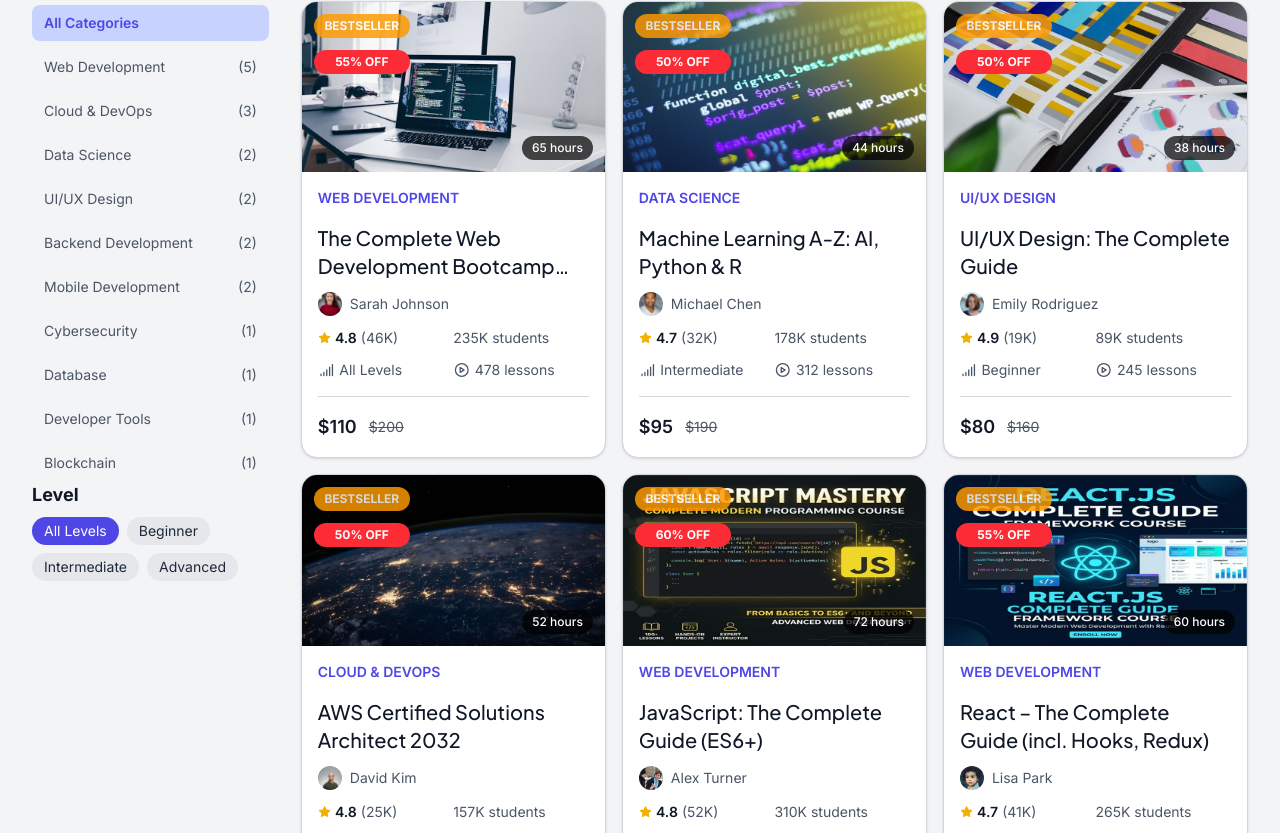
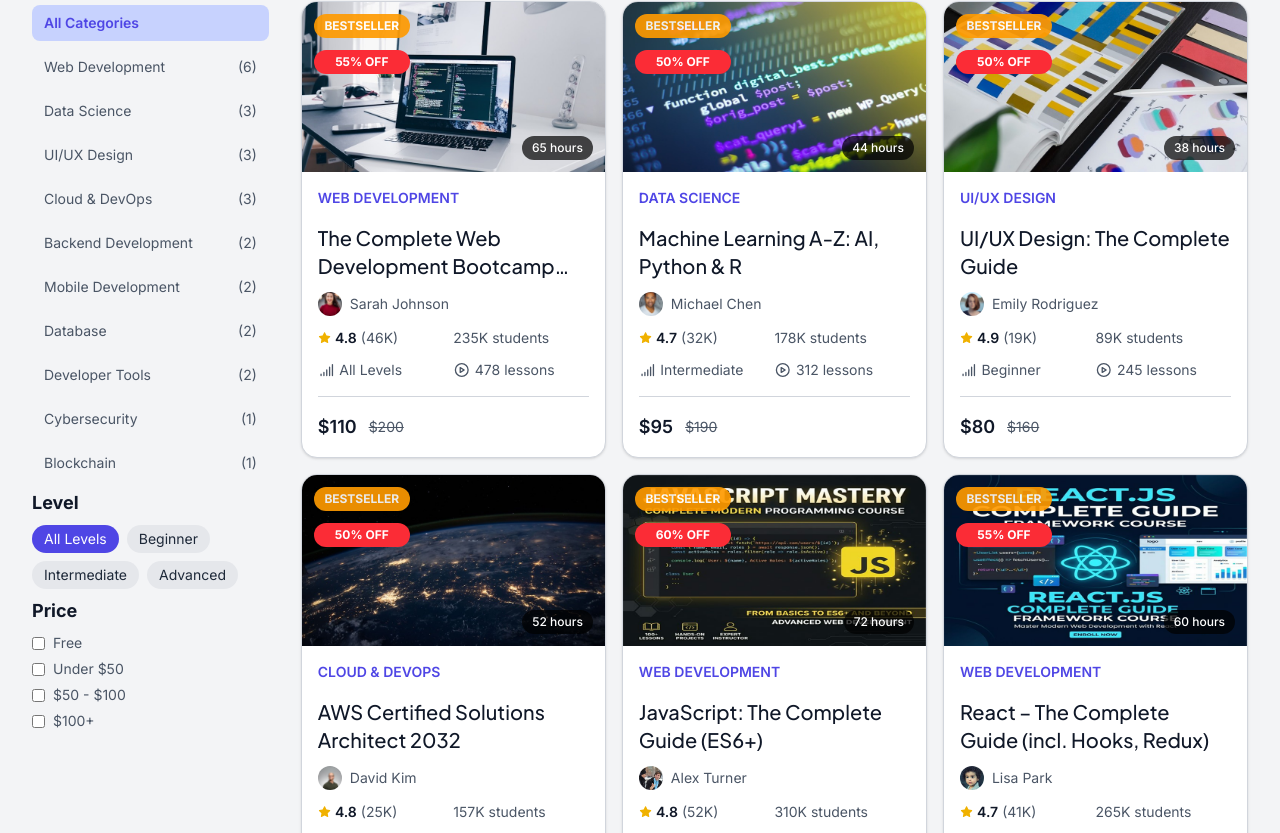
Before and after one commit to Ahmed-Osama99/learnify, a React (Vite) app: page /courses in a window 1280 px wide. Shown: the part 407-1240 px from the top of the page. Built offline with nearby package versions, Linux system fonts and the light colour scheme.

Commit message:
work on filter logic

```diff
--- a/package.json
+++ b/package.json
@@ -20,6 +20,7 @@
     "@vercel/speed-insights": "^2.0.0",
     "react": "^19.2.4",
     "react-dom": "^19.2.4",
+    "react-helmet-async": "^3.0.0",
     "react-router-dom": "^7.14.0",
     "tailwindcss": "^4.2.2"
   },
--- a/public/data/courses.json
+++ b/public/data/courses.json
@@ -21,7 +21,7 @@
     "instructor": "Michael Chen",
     "review": { "stars": 4.7, "count": "32K" },
     "enrolled": 178000,
-    "level": "Intermediate",
+    "level": "intermediate",
     "lessons": 312,
     "price": 190,
     "discount": 50,
@@ -36,7 +36,7 @@
     "instructor": "Emily Rodriguez",
     "review": { "stars": 4.9, "count": "19K" },
     "enrolled": 89000,
-    "level": "Beginner",
+    "level": "beginner",
     "lessons": 245,
     "price": 160,
     "discount": 50,
@@ -51,7 +51,7 @@
     "instructor": "David Kim",
     "review": { "stars": 4.8, "count": "25K" },
     "enrolled": 157000,
-    "level": "Intermediate",
+    "level": "intermediate",
     "lessons": 380,
     "price": 170,
     "discount": 50,
@@ -81,7 +81,7 @@
     "instructor": "Lisa Park",
     "review": { "stars": 4.7, "count": "41K" },
     "enrolled": 265000,
-    "level": "Intermediate",
+    "level": "intermediate",
     "lessons": 490,
     "price": 190,
     "discount": 55,
@@ -96,7 +96,7 @@
     "instructor": "Omar Hassan",
     "review": { "stars": 4.6, "count": "28K" },
     "enrolled": 195000,
-    "level": "Intermediate",
+    "level": "intermediate",
     "lessons": 350,
     "price": 175,
     "discount": 50,
@@ -111,7 +111,7 @@
     "instructor": "Jessica White",
     "review": { "stars": 4.8, "count": "18K" },
     "enrolled": 120000,
-    "level": "Beginner",
+    "level": "beginner",
     "lessons": 290,
     "price": 200,
     "discount": 45,
@@ -126,7 +126,7 @@
     "instructor": "James Mitchell",
     "review": { "stars": 4.7, "count": "22K" },
     "enrolled": 145000,
-    "level": "Intermediate",
+    "level": "intermediate",
     "lessons": 410,
     "price": 185,
     "discount": 50,
@@ -141,7 +141,7 @@
     "instructor": "Priya Sharma",
     "review": { "stars": 4.6, "count": "15K" },
     "enrolled": 98000,
-    "level": "Beginner",
+    "level": "beginner",
     "lessons": 330,
     "price": 170,
     "discount": 55,
@@ -156,7 +156,7 @@
     "instructor": "Daniel Brooks",
     "review": { "stars": 4.7, "count": "20K" },
     "enrolled": 130000,
-    "level": "Intermediate",
+    "level": "intermediate",
     "lessons": 280,
     "price": 195,
     "discount": 50,
@@ -171,7 +171,7 @@
     "instructor": "Natasha Volkov",
     "review": { "stars": 4.5, "count": "14K" },
     "enrolled": 112000,
-    "level": "Beginner",
+    "level": "beginner",
     "lessons": 220,
     "price": 150,
     "discount": 45,
@@ -186,7 +186,7 @@
     "instructor": "Ryan Cooper",
     "review": { "stars": 4.8, "count": "17K" },
     "enrolled": 140000,
-    "level": "Intermediate",
+    "level": "intermediate",
     "lessons": 260,
     "price": 165,
     "discount": 50,
@@ -216,7 +216,7 @@
     "instructor": "Chris Anderson",
     "review": { "stars": 4.7, "count": "21K" },
     "enrolled": 160000,
-    "level": "Beginner",
+    "level": "beginner",
     "lessons": 400,
     "price": 195,
     "discount": 50,
@@ -231,7 +231,7 @@
     "instructor": "Anna Lee",
     "review": { "stars": 4.9, "count": "30K" },
     "enrolled": 210000,
-    "level": "Beginner",
+    "level": "beginner",
     "lessons": 150,
     "price": 120,
     "discount": 40,
@@ -246,7 +246,7 @@
     "instructor": "Kevin Wright",
     "review": { "stars": 4.6, "count": "12K" },
     "enrolled": 78000,
-    "level": "Beginner",
+    "level": "beginner",
     "lessons": 180,
     "price": 140,
     "discount": 45,
@@ -261,7 +261,7 @@
     "instructor": "Maria Santos",
     "review": { "stars": 4.5, "count": "9K" },
     "enrolled": 65000,
-    "level": "Advanced",
+    "level": "advanced",
     "lessons": 270,
     "price": 210,
     "discount": 50,
@@ -276,7 +276,7 @@
     "instructor": "Tom Baker",
     "review": { "stars": 4.7, "count": "11K" },
     "enrolled": 85000,
-    "level": "Intermediate",
+    "level": "intermediate",
     "lessons": 230,
     "price": 175,
     "discount": 50,
@@ -291,12 +291,87 @@
     "instructor": "Lena Fischer",
     "review": { "stars": 4.6, "count": "16K" },
     "enrolled": 105000,
-    "level": "Beginner",
+    "level": "advanced",
     "lessons": 320,
     "price": 155,
     "discount": 45,
     "hoursCount": 44,
     "image": "/images/courses/linux-admin.jpg",
     "instructorImage": "/images/instructors/lena.jpg"
+  },
+  {
+    "id": "html-css-basics",
+    "title": "HTML & CSS Fundamentals: Build Your First Website",
+    "category": "Web Development",
+    "instructor": "Sarah Johnson",
+    "review": { "stars": 4.7, "count": "8K" },
+    "enrolled": 54000,
+    "level": "beginner",
+    "lessons": 80,
+    "price": 0,
+    "discount": 0,
+    "hoursCount": 10,
+    "image": "/images/courses/web-dev-bootcamp.jpg",
+    "instructorImage": "/images/instructors/sarah.jpg"
+  },
+  {
+    "id": "python-beginners",
+    "title": "Python Programming for Absolute Beginners",
+    "category": "Data Science",
+    "instructor": "Omar Hassan",
+    "review": { "stars": 4.6, "count": "11K" },
+    "enrolled": 72000,
+    "level": "beginner",
+    "lessons": 95,
+    "price": 0,
+    "discount": 0,
+    "hoursCount": 12,
+    "image": "/images/courses/python-data.png",
+    "instructorImage": "/images/instructors/omar.jpg"
+  },
+  {
+    "id": "uiux-thinking",
+    "title": "Introduction to UI/UX Thinking",
+    "category": "UI/UX Design",
+    "instructor": "Emily Rodriguez",
+    "review": { "stars": 4.8, "count": "6K" },
+    "enrolled": 41000,
+    "level": "beginner",
+    "lessons": 60,
+    "price": 0,
+    "discount": 0,
+    "hoursCount": 7,
+    "image": "/images/courses/ui-ux.jpg",
+    "instructorImage": "/images/instructors/emily.jpg"
+  },
+  {
+    "id": "git-basics",
+    "title": "Git Basics: Your First Repository",
+    "category": "Developer Tools",
+    "instructor": "Anna Lee",
+    "review": { "stars": 4.9, "count": "14K" },
+    "enrolled": 98000,
+    "level": "beginner",
+    "lessons": 45,
+    "price": 0,
+    "discount": 0,
+    "hoursCount": 5,
+    "image": "/images/courses/git-github.jpg",
+    "instructorImage": "/images/instructors/anna.jpg"
+  },
+  {
+    "id": "sql-fundamentals",
+    "title": "SQL Fundamentals: Query Like a Pro",
+    "category": "Database",
+    "instructor": "Natasha Volkov",
+    "review": { "stars": 4.5, "count": "7K" },
+    "enrolled": 48000,
+    "level": "beginner",
+    "lessons": 55,
+    "price": 0,
+    "discount": 0,
+    "hoursCount": 6,
+    "image": "/images/courses/sql-database.jpg",
+    "instructorImage": "/images/instructors/natasha.jpg"
   }
 ]
--- a/src/components/ui/CourseCard.jsx
+++ b/src/components/ui/CourseCard.jsx
@@ -3,8 +3,8 @@
 import { faSignal, faStar } from "@fortawesome/free-solid-svg-icons";
 import { faCirclePlay } from "@fortawesome/free-regular-svg-icons";
 
-const CourseCard = ({course}) => {
-    // this formatter will display numbers (5000) => (5K)
+const CourseCard = ({ course }) => {
+  // this formatter will display numbers (5000) => (5K)
   const formatter = Intl.NumberFormat("en", { notation: "compact" });
   return (
     <Link
@@ -33,7 +33,7 @@
           {course.category}
         </p>
         {/* title */}
-        <h4 className="mt-4 text-xl font-display line-clamp-2 transition-colors group-hover:text-primary-600">
+        <h4 className="font-display mt-4 line-clamp-2 text-xl transition-colors group-hover:text-primary-600">
           {course.title}{" "}
         </h4>
         {/* instructor */}
@@ -54,13 +54,13 @@
               size="xs"
               className="text-yellow-500"
             />
-            <span className="text-gray-900 dark:text-gray-100 font-semibold">
+            <span className="font-semibold text-gray-900 dark:text-gray-100">
               {course.review.stars}
             </span>{" "}
             <span>({course.review.count})</span>
           </p>
           <p>{formatter.format(course.enrolled)} students</p>
-          <p className="flex items-center gap-1">
+          <p className="flex items-center gap-1 capitalize">
             <FontAwesomeIcon icon={faSignal} />
             {course.level}
           </p>
@@ -71,11 +71,19 @@
         </div>
         {/* price */}
         <div className="mt-4 flex items-center gap-3 border-t border-gray-300 pt-4 dark:border-gray-800">
-          <p className="text-lg font-semibold">${Math.floor((course.price * course.discount) / 100)}</p>
-          <p className="text-sm text-gray-600 line-through dark:text-gray-500">
-            {" "}
-            ${course.price}
-          </p>
+          {course.price === 0 ? (
+            <p>Free</p>
+          ) : (
+            <>
+              <p className="text-lg font-semibold">
+                ${Math.floor((course.price * course.discount) / 100)}
+              </p>
+              <p className="text-sm text-gray-600 line-through dark:text-gray-500">
+                {" "}
+                ${course.price}
+              </p>
+            </>
+          )}
         </div>
       </div>
     </Link>
--- a/src/pages/Courses/Courses.jsx
+++ b/src/pages/Courses/Courses.jsx
@@ -8,29 +8,46 @@
   getAllCourses,
   getAllCategories,
   getCoursesByCategory,
+  getCoursesByLevel,
+  getCoursesByPrice,
 } from "/src/services/courseService.js";
 import useFetch from "/src/hooks/useFetch";
+import { Helmet } from "react-helmet-async";
+import { useMemo, useState } from "react";
 
 const Courses = () => {
   const location = useLocation();
-  const urlCategory = new URLSearchParams(location.search).get("category");
-  const urlLevel = new URLSearchParams(location.search).get("level");
-  const getCourses = urlCategory ? getCoursesByCategory : getAllCourses;
+  const params = new URLSearchParams(location.search);
+  const urlCategory = params.get("category");
+  const urlLevel = params.get("level");
+  const [price, setPrice] = useState();
+  const activeParam = urlCategory || urlLevel || price;
+
+  const getCourses = useMemo(() => {
+    if (urlCategory) return getCoursesByCategory;
+    if (urlLevel) return getCoursesByLevel;
+    if (price || price === 0) return getCoursesByPrice;
+    return getAllCourses;
+  }, [urlCategory, urlLevel, price]);
 
   const {
     data: coursesData,
     error: coursesError,
     isLoading: coursesLoading,
-  } = useFetch(getCourses, urlCategory);
+  } = useFetch(getCourses, activeParam);
 
   const { data: categoryData } = useFetch(getAllCategories);
 
   return (
+    <>
+      <Helmet>
+        <title>All Courses | Learnify</title>
+      </Helmet>
       <main>
         <PageIntro
           pageName="Courses"
           pageTitle="All Courses"
-        pageDesc={`${!coursesLoading ? `${coursesData.length} courses avaliable` : ""}`}
+          pageDesc={`2,500+ courses avaliable`}
         />
         <div className="container flex flex-col gap-8 py-12 lg:flex-row">
           {/* filtering section */}
@@ -38,6 +55,7 @@
             categoryData={categoryData}
             urlCategory={urlCategory}
             urlLevel={urlLevel}
+            priceState={setPrice}
           />
           {/* courses section */}
           <div className="lg:w-4/5">
@@ -63,6 +81,7 @@
           </div>
         </div>
       </main>
+    </>
   );
 };
 
--- a/src/pages/Courses/components/FilterAside.jsx
+++ b/src/pages/Courses/components/FilterAside.jsx
@@ -1,6 +1,8 @@
 import { Link } from "react-router-dom";
 
-const FilterAside = ({ categoryData, urlCategory,urlLevel }) => {
+const LEVELS = ["beginner", "intermediate", "advanced"];
+
+const FilterAside = ({ categoryData, urlCategory, urlLevel, priceState }) => {
   return (
     <aside className="py-4 lg:w-1/5">
       <div className="sticky top-24">
@@ -25,20 +27,70 @@
           ))}
         </div>
         {/* levels */}
-        <h3 className="mb-2 text-lg font-bold">Level</h3>
+        <h3 className="my-2 text-lg font-bold">Level</h3>
         <div className="flex flex-wrap gap-2">
-          <Link to="/courses" className={`small-card ${!urlLevel && '!bg-primary-600 !text-white'}`}>
+          <Link
+            to="/courses"
+            className={`small-card ${!urlLevel && "!bg-primary-600 !text-white"}`}
+          >
             All Levels
           </Link>
-          <Link to="/courses?level=beginner" className="small-card">
-            Beginner
-          </Link>
-          <Link to="/courses?level=intermediate" className="small-card">
-            Intermediate
-          </Link>
-          <Link to="/courses?level=advanced" className="small-card">
-            Advanced
-          </Link>
+          {LEVELS.map((level) => (
+            <Link
+              key={level}
+              to={`/courses?level=${level}`}
+              className={`small-card capitalize ${urlLevel === level && "!bg-primary-600 !text-white"}`}
+            >
+              {level}
+            </Link>
+          ))}
+        </div>
+        <h3 className="my-2 text-lg font-bold">Price</h3>
+        <div className="space-y-1.5">
+          <label htmlFor="free" className="flex items-center gap-2">
+            <input
+              onChange={() => priceState(0)}
+              type="checkbox"
+              name="free-price"
+              id="free"
+            />
+            <span className="text-sm text-gray-600 dark:text-gray-400">
+              Free
+            </span>
+          </label>
+          <label htmlFor="under-50" className="flex items-center gap-2">
+            <input
+              onChange={() => priceState(50)}
+              type="checkbox"
+              name="under-50-price"
+              id="under-50"
+            />
+            <span className="text-sm text-gray-600 dark:text-gray-400">
+              Under $50
+            </span>
+          </label>
+          <label htmlFor="50-100" className="flex items-center gap-2">
+            <input
+              onChange={() => priceState(100)}
+              type="checkbox"
+              name="50-100-price"
+              id="50-100"
+            />
+            <span className="text-sm text-gray-600 dark:text-gray-400">
+              $50 - $100
+            </span>
+          </label>
+          <label htmlFor="100-plus" className="flex items-center gap-2">
+            <input
+              onChange={() => priceState(1000)}
+              type="checkbox"
+              name="100-plus-price"
+              id="100-plus"
+            />
+            <span className="text-sm text-gray-600 dark:text-gray-400">
+              $100+
+            </span>
+          </label>
         </div>
       </div>
     </aside>
--- a/src/pages/categories/Categories.jsx
+++ b/src/pages/categories/Categories.jsx
@@ -1,3 +1,4 @@
+import { Helmet } from "react-helmet-async";
 import PageIntro from "/src/components/ui/PageIntro";
 import CategoryCard from "/src/components/ui/CategoryCard";
 import {
@@ -80,6 +81,10 @@
 
 const Categories = () => {
   return (
+    <>
+      <Helmet>
+        <title>Categories | Learnify</title>
+      </Helmet>
       <main>
         <PageIntro
           pageName="Categories"
@@ -102,6 +107,7 @@
           </div>
         </div>
       </main>
+    </>
   );
 };
 
```
Also changed, not shown: src/providers/AppProviders.jsx (+13 -12 lines), src/services/courseService.js (+14 -0 lines), 1 other file (tests, documents, lock files or other folders). Lines whose indentation alone changed are shown as unchanged.
